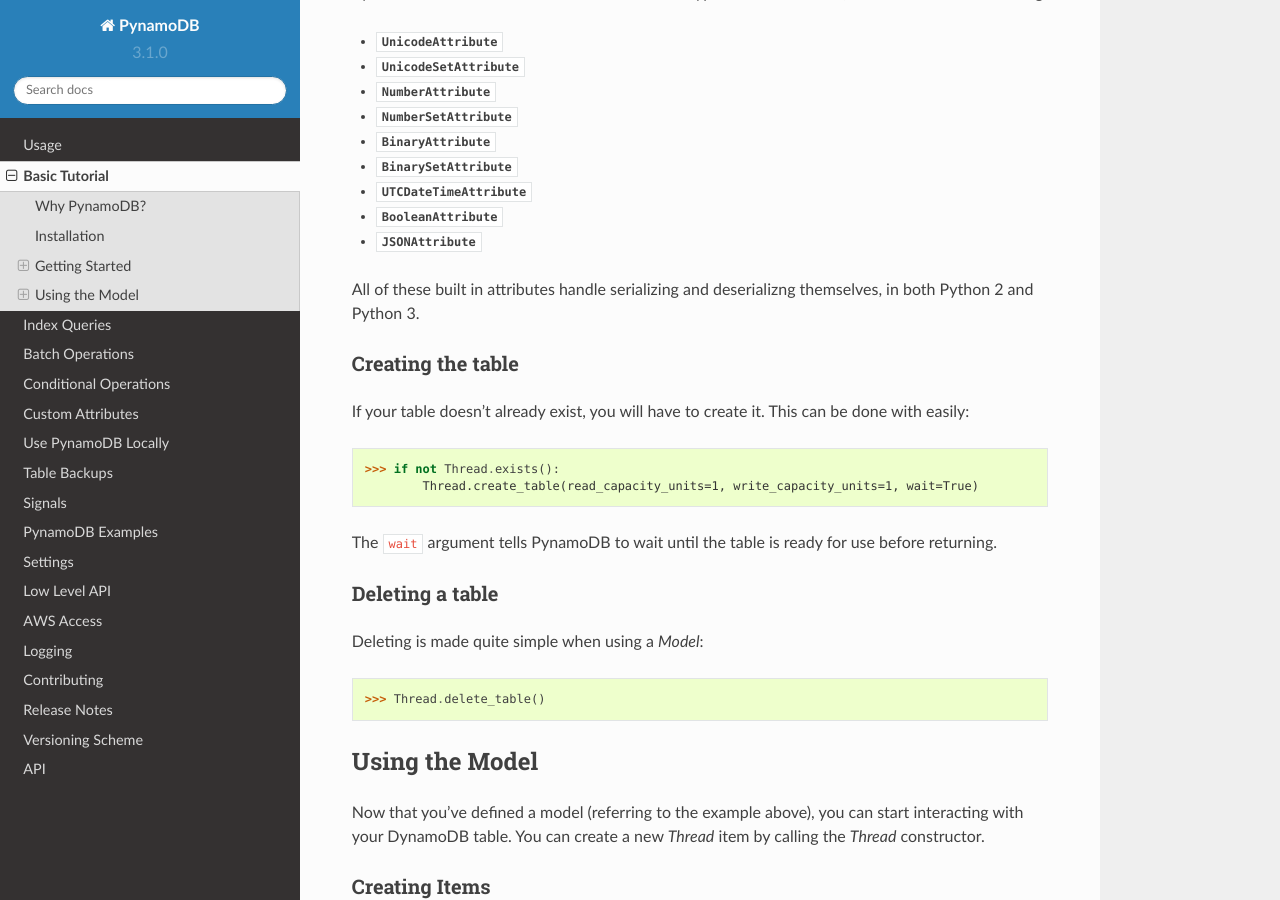
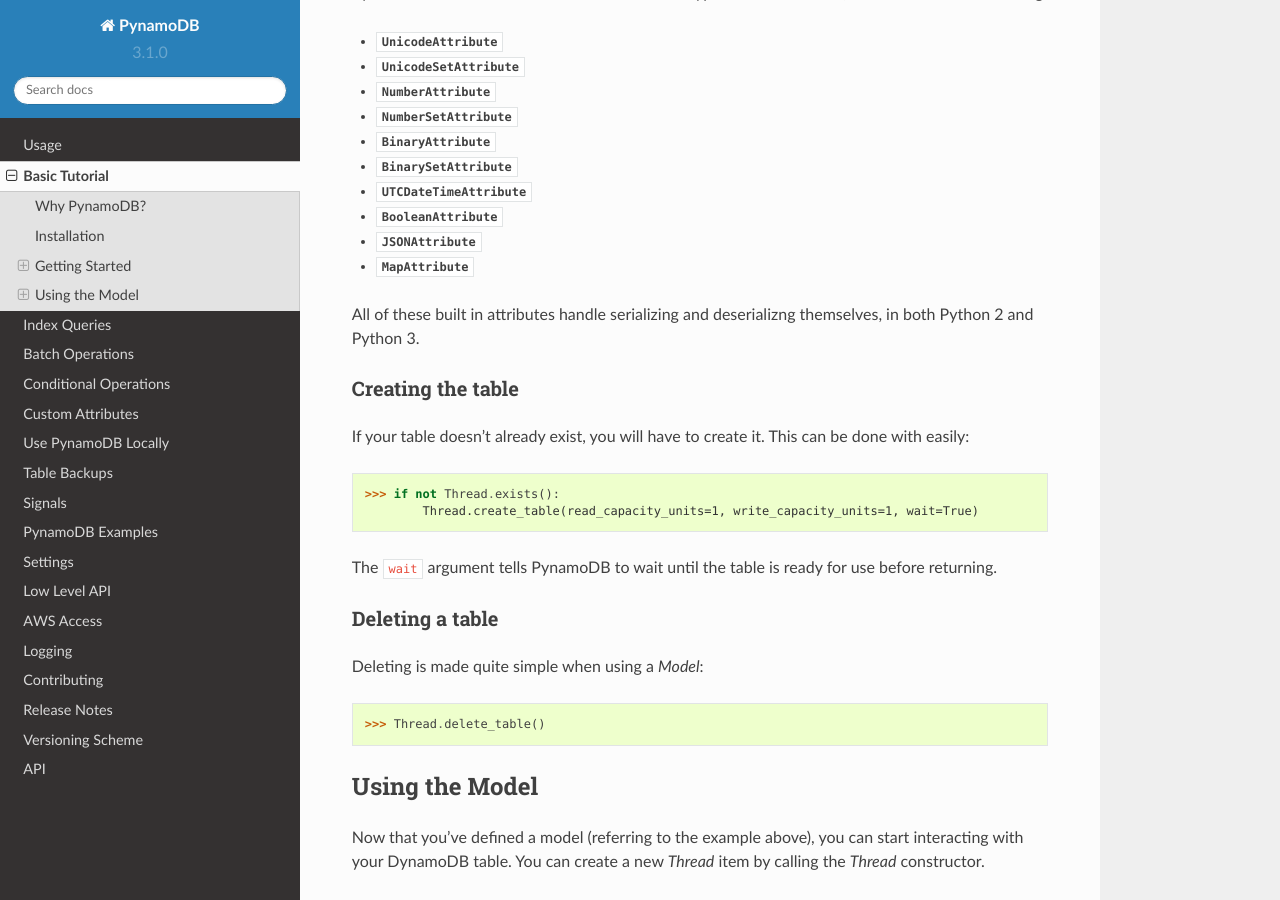
Before and after one commit to pynamodb/PynamoDB, a Sphinx documentation site: the page built from docs/tutorial.rst, in a window 1280 px wide and 900 px high, scrolled down 4147 px. Built offline with Sphinx 7.4.7 and the Read the Docs theme 2.0.0, drawn with Linux system fonts in a browser that asks for light colours.

Commit message:
Adding MapAttribute to tutorial

```diff
--- a/docs/tutorial.rst
+++ b/docs/tutorial.rst
@@ -207,6 +207,7 @@
 * :py:class:`UTCDateTimeAttribute <pynamodb.attributes.UTCDateTimeAttribute>`
 * :py:class:`BooleanAttribute <pynamodb.attributes.BooleanAttribute>`
 * :py:class:`JSONAttribute <pynamodb.attributes.JSONAttribute>`
+* :py:class:`MapAttribute <pynamodb.attributes.MapAttribute>`
 
 All of these built in attributes handle serializing and deserializng themselves, in both Python 2 and Python 3.
 
```
